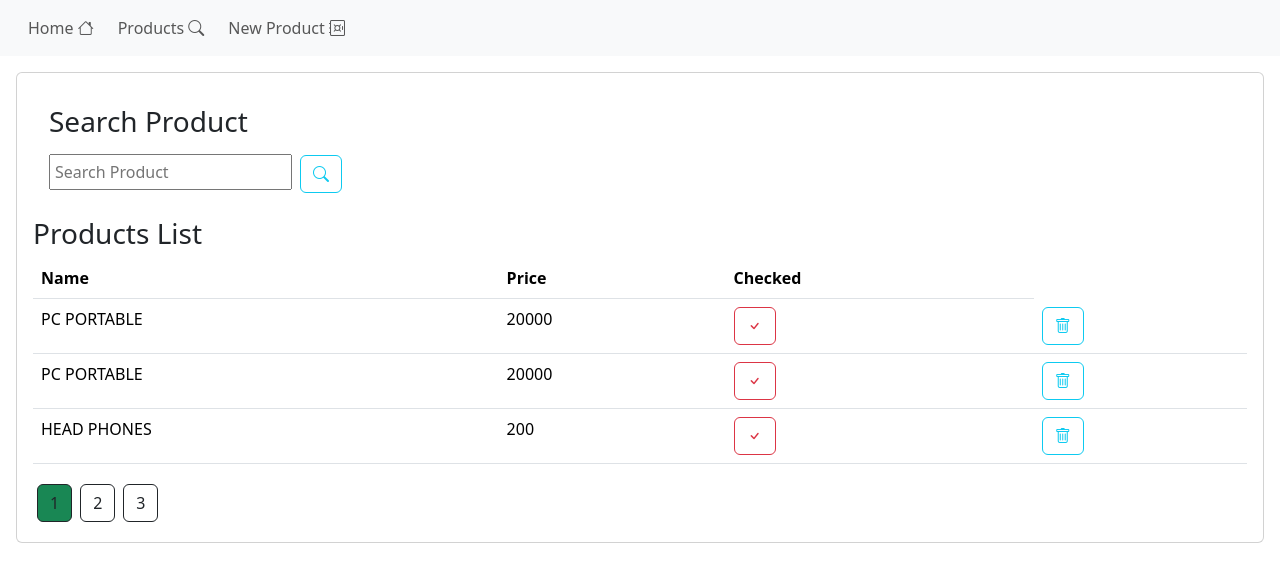
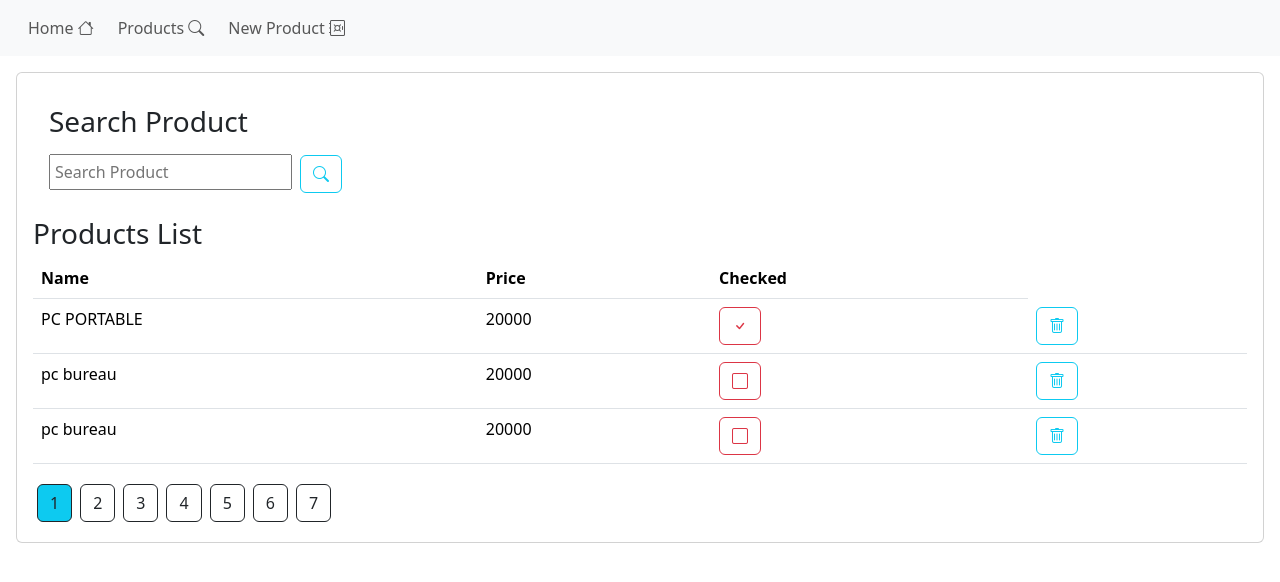
Before and after one commit to roumaysae/Gestion-des-pdts-Angular_jsonServer, an Angular app: page /products in a window 1280 px wide. Shown: the top 582 px of the page. Built offline with nearby package versions, Linux system fonts and the light colour scheme; data requests are answered from the project's data file.

Commit message:
pagination update creation

```diff
--- a/data/db.json
+++ b/data/db.json
@@ -1,11 +1,5 @@
 {
   "products": [
-    {
-      "id": "2",
-      "name": "PC PORTABLE",
-      "price": 20000,
-      "checked": true
-    },
     {
       "id": "3",
       "name": "PC PORTABLE",
@@ -13,16 +7,100 @@
       "checked": true
     },
     {
-      "id": "2468",
-      "name": "HEAD PHONES",
-      "price": "200",
-      "checked": true
+      "id": "0cf8",
+      "name": "pc bureau",
+      "price": "20000",
+      "checked": false
     },
     {
       "id": "0cf8",
       "name": "pc bureau",
       "price": "20000",
       "checked": false
+    },
+    {
+      "id": "0cf8",
+      "name": "pc bureau",
+      "price": "20000",
+      "checked": false
+    },
+    {
+      "id": "0cf8",
+      "name": "pc bureau",
+      "price": "20000",
+      "checked": false
+    },
+    {
+      "id": "0cf8",
+      "name": "pc bureau",
+      "price": "20000",
+      "checked": false
+    },
+    {
+      "id": "0cf8",
+      "name": "pc bureau",
+      "price": "20000",
+      "checked": false
+    },
+    {
+      "id": "0cf8",
+      "name": "pc bureau",
+      "price": "20000",
+      "checked": false
+    },
+    {
+      "id": "0cf8",
+      "name": "pc bureau",
+      "price": "20000",
+      "checked": false
+    },
+    {
+      "id": "0cf8",
+      "name": "pc bureau",
+      "price": "20000",
+      "checked": false
+    },
+    {
+      "id": "0cf8",
+      "name": "pc bureau",
+      "price": "20000",
+      "checked": false
+    },
+    {
+      "id": "0cf8",
+      "name": "pc bureau",
+      "price": "20000",
+      "checked": false
+    },
+    {
+      "id": "0cf8",
+      "name": "pc bureau",
+      "price": "20000",
+      "checked": false
+    },
+    {
+      "id": "0cf8",
+      "name": "pc bureau",
+      "price": "20000",
+      "checked": false
+    },
+    {
+      "id": "0cf8",
+      "name": "pc bureau",
+      "price": "20000",
+      "checked": false
+    },
+    {
+      "name": "smart watch",
+      "price": "200",
+      "checked": false,
+      "id": "uRDXX0h"
+    },
+    {
+      "name": "smart watch",
+      "price": "200",
+      "checked": true,
+      "id": "UnowMVr"
     }
   ]
 }
--- a/src/app/app.component.html
+++ b/src/app/app.component.html
@@ -10,7 +10,6 @@
             <button class="nav-link"
                     (click)="setCurrentAction(action)"
                     [routerLink]="action.route"
-
                     [ngClass]="{'btn': true, 'btn-info':
                     action == currentAction,
                     'btn-outline-info':
--- a/src/app/app.component.ts
+++ b/src/app/app.component.ts
@@ -10,8 +10,6 @@ export class AppComponent {
    {title :"Home", "route": "/home", icon :"house"},
    {title :"Products", "route": "/products", icon :"search"},
    {title :"New Product", "route": "/newProduct", icon :"safe"},
-
-
  ];
  currentAction : any;
 
--- a/src/app/app.module.ts
+++ b/src/app/app.module.ts
@@ -1,14 +1,15 @@
 import { NgModule } from '@angular/core';
-import { BrowserModule, provideClientHydration } from '@angular/platform-browser';
+import { BrowserModule } from '@angular/platform-browser';
+import {HttpClientModule, provideHttpClient, withFetch} from '@angular/common/http';
+import { provideClientHydration } from '@angular/platform-browser';
+import { ReactiveFormsModule, FormsModule } from '@angular/forms';
 
 import { AppRoutingModule } from './app-routing.module';
 import { AppComponent } from './app.component';
 import { HomeComponent } from './home/home.component';
 import { ProductsComponent } from './products/products.component';
 import { NewProductComponent } from './new-product/new-product.component';
-import {HttpClient, HttpClientModule} from "@angular/common/http";
-import {ProductService} from "./services/product.service";
-import {FormsModule, ReactiveFormsModule} from "@angular/forms";
+import { ProductService } from './services/product.service';
 
 @NgModule({
   declarations: [
@@ -20,14 +21,14 @@ import {FormsModule, ReactiveFormsModule} from "@angular/forms";
   imports: [
     BrowserModule,
     AppRoutingModule,
-    HttpClientModule, //pour start sending requests from client to server and get res
-    // and we'll inject it in the component of products
+    HttpClientModule,
     ReactiveFormsModule,
     FormsModule
   ],
   providers: [
+    provideHttpClient(withFetch()),
     provideClientHydration()
-  ],//here where we call service
+  ],
   bootstrap: [AppComponent]
 })
 export class AppModule { }
--- a/src/app/products/products.component.html
+++ b/src/app/products/products.component.html
@@ -41,9 +41,7 @@
       <ul class="nav nav-pills">
         <li *ngFor="let p of [].constructor(this.totalPages); let i=index" class="nav-item">
           <button (click)="handlePages(i+1)"
-
-                  [ngClass]="currentPage== i+1 ? 'btn btn-success m-1' : 'btn btn-outline-dark m-1'"
-
+                  [ngClass]="currentPage== i+1 ? 'btn btn-info m-1' : 'btn btn-outline-dark m-1'"
                   class="btn btn-outline-dark m-1">
         {{(i+1)}}
       </button>
--- a/src/app/products/products.component.ts
+++ b/src/app/products/products.component.ts
@@ -23,11 +23,11 @@ export class ProductsComponent implements OnInit{
   }
 
   ngOnInit(): void {
-  this.getProducts();
+  this.searchProducts();
    }//des le demarage et la genertion de composant on l'affecte à cet URL de backend
 
-  public getProducts(){
-      this.productService.getProducts(this.currentPage,this.pagesize)
+  public searchProducts(){
+      this.productService.searchProducts(this.keyword,this.currentPage,this.pagesize)
         .subscribe(
           {
             next: (res) =>{
@@ -41,11 +41,11 @@ export class ProductsComponent implements OnInit{
             console.log(err);
             }   }
         )
-   // this.products =this.productService.getProducts();
+   // this.products =this.productService.searchProducts();
   }
 
   handleCheckProduct(product : Product) {
-    this.productService.getProducts()
+    this.productService.searchProducts()
       .subscribe( {
       next : updatedProduct =>
       {
@@ -62,7 +62,7 @@ export class ProductsComponent implements OnInit{
      .subscribe(
      {
        next: value  =>{
-//this.getProducts();
+//this.searchProducts();
  this.products = this.products.filter(p=>p.
     id != product.id)
        }
@@ -70,17 +70,9 @@ export class ProductsComponent implements OnInit{
      )
   }
 
-  searchProducts() {
-      this.productService.searchProducts(this.keyword)
-      .subscribe(
-        {
-          next: data => this.products=data
-        }
-      )
-  }
 
   handlePages(page:number) {
     this.currentPage=page;
-    this.getProducts();
+    this.searchProducts();
   } //ici je vais changer la page
 }
--- a/src/app/services/product.service.ts
+++ b/src/app/services/product.service.ts
@@ -12,8 +12,8 @@ export class ProductService {
   }
 
   //1st method
-  public getProducts(page:number=1 ,size:number=4 ){
-    return this.httpClient.get(`http://localhost:8080/products?_page=${page}&_limit=${size}`,{observe:"response"});
+  public searchProducts(keyword: string="",page:number=1 ,size:number=4 ){
+    return this.httpClient.get(`http://localhost:8080/products?name_like=${keyword}&_page=${page}&_limit=${size}`,{observe:"response"});
   }
 
   //2nd method
@@ -31,7 +31,5 @@ export class ProductService {
  public addProduct(product: Product): Observable<Product> {
      return this.httpClient.post<Product>(`http://localhost:8080/products`,product);
 }
- public searchProducts(keyword: string): Observable<Array<Product>> {
-    return this.httpClient.get<Array<Product>>(`http://localhost:8080/products?name_like=${keyword}`);
- }
+
 }
```
